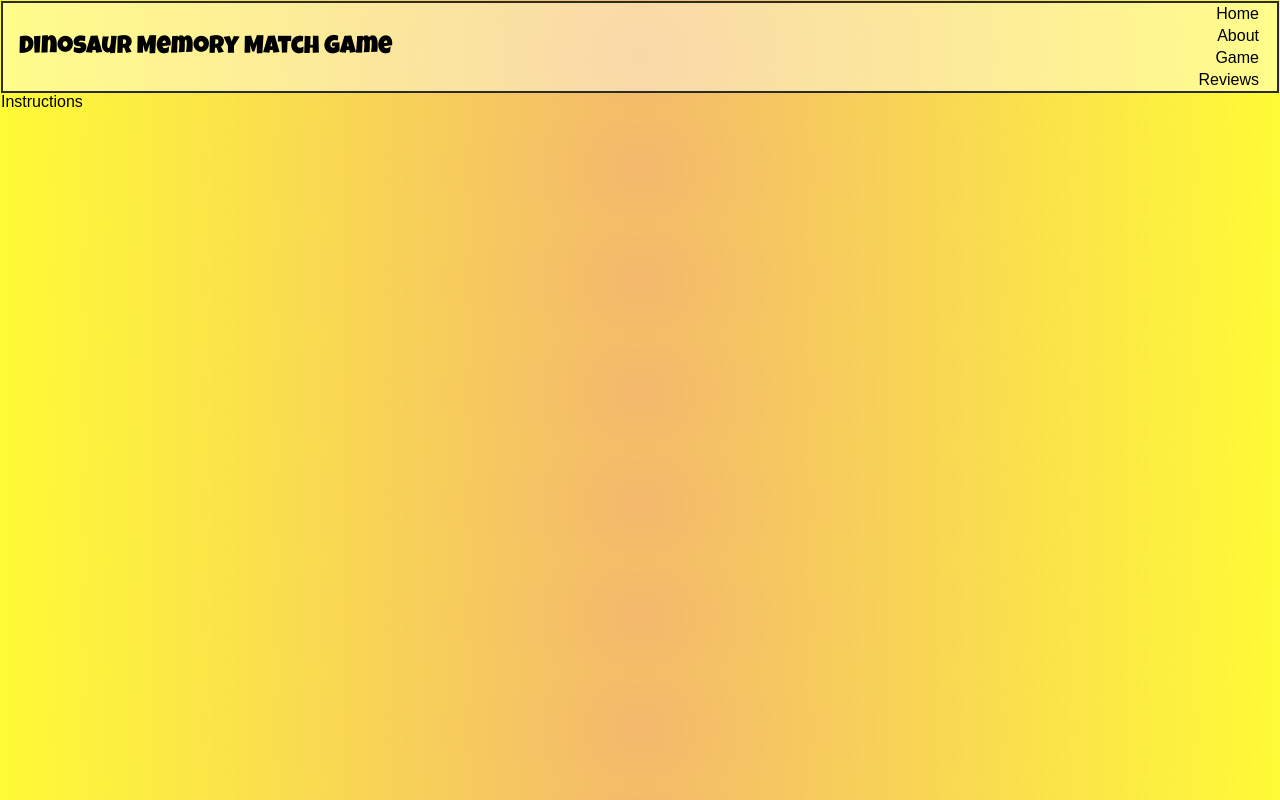
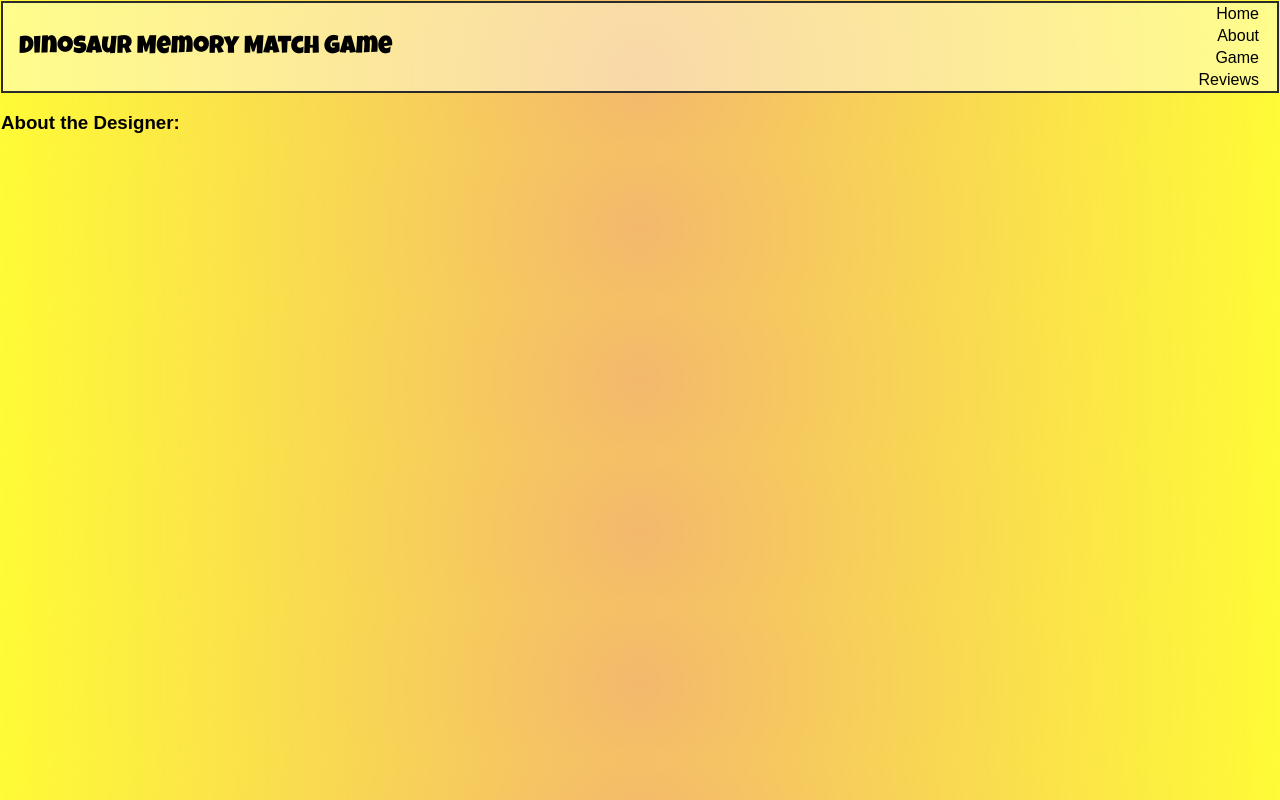
Before and after one commit to abigeez/Garner_Abigail_MemoryGameApp_Capstone, a React (Vite) app: page /instructions in a window 1280 px wide. Built offline with nearby package versions, Linux system fonts and the light colour scheme.

Commit message:
adding profile pic

```diff
--- a/src/pages/aboutPage.jsx
+++ b/src/pages/aboutPage.jsx
@@ -4,7 +4,10 @@ function AboutPage() {
   return (
     <div>
       <Navbar/>
-      Instructions</div>
+      <div>
+        <h3> About the Designer:</h3>
+      </div>
+      </div>
   )
 }
 
```
Also changed, not shown: src/img/profilePic.jpg (added).
